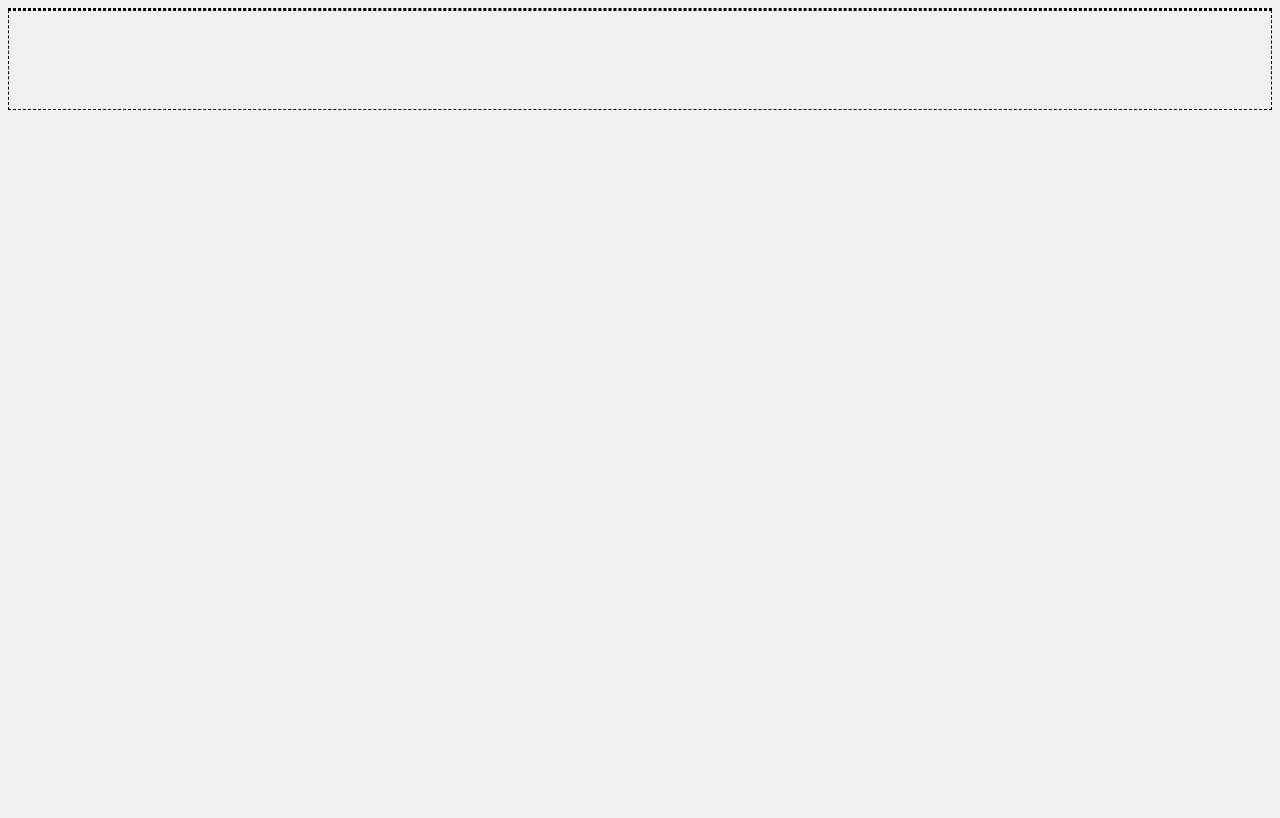
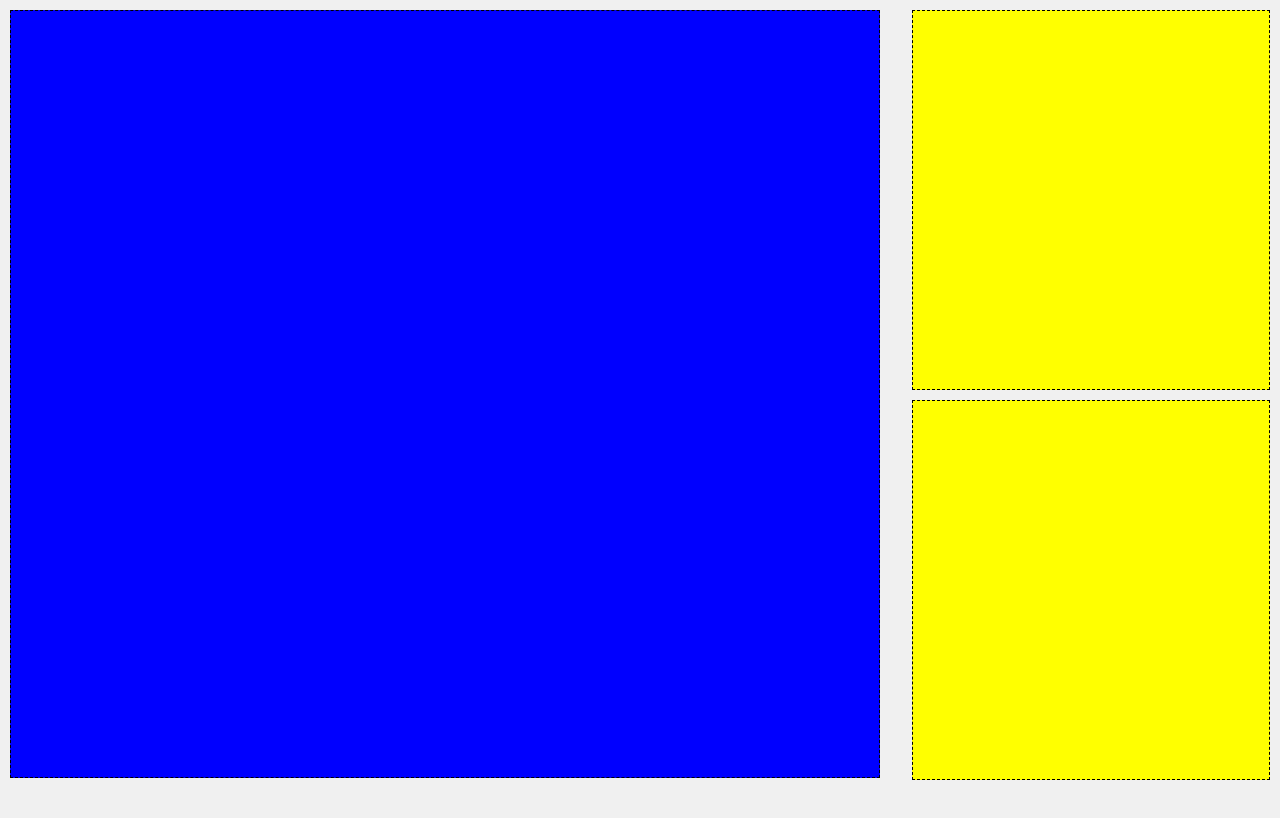
Before and after one commit to chrisberry321/responsivedivs, a plain HTML site: page mondarian.html in a window 1280 px wide. Drawn offline with Linux system fonts and the light colour scheme.

Commit message:
add responsive divs

```diff
--- a/css/styles.css
+++ b/css/styles.css
@@ -1,28 +1,64 @@
-*,
-*::before,
-*::after {
+html, body {
+  margin: 0;
+  padding: 0;
+  box-sizing: border-box;
+  font-size: 1vmin;
+}
+
+*, *::before, *::after {
     -webkit-box-sizing: border-box;
        -moz-box-sizing: border-box;
             box-sizing: border-box;
 }
-/* For testing only */
+
 
 *:not(body):not(html) {
   box-sizing:border-box;
   border:1px dashed #000;
 }
 
-.columns {
-  min-height: 100px !important;
+body {
+  background-color: #F0F0F0;
+  height: 140em;
 }
 
-/* End for testing */
-
-body {
-  background-color: #F0F0F0;
+.columns {
+  width: 95%;
+  height: 50%;
+  margin: 10px 10px 0;
+  background-color: blue;
 }
 
-@media screeen only and (max-width: 385px) {
+.project, .press {
+  width: 95%;
+  height: 22%;
+  margin: 10px 10px 0;
+  background-color: yellow;
+}
 
+@media screen and (min-width:740px) {
+  .columns {
+    height: 60vh;
+  }
+  .project, .press {
+    display: inline-block;
+    max-width: 46%;
+    height: 37vh;
+  }
+}
 
+@media screen and (min-width:1040px) {
+  .columns {
+    float: left;
+    height: 96vh;
+    width: 68%;
+
+  }
+
+  .project, .press {
+    float: right;
+    height: 47.5vh;
+    width: 28%;
+
+  }
 }
--- a/mondarian.html
+++ b/mondarian.html
@@ -2,16 +2,20 @@
 <html>
   <head>
     <link rel="stylesheet" href="css/styles.css" media="screen" title="no title">
-    <meta name="viewport" content="width=device-width">
+    <meta name="viewport" content="width=device-width initial-scale=1">
     <title>Mondarian</title>
   </head>
+
   <body>
-    <header>
-    </header>
-    <div class="columns">
-    </div>
 
+      <div class="columns">
+      </div>
+      <div class="project">
+      </div>
+      <div class="press">
+      </div>
 
 
   </body>
+
 </html>
```
